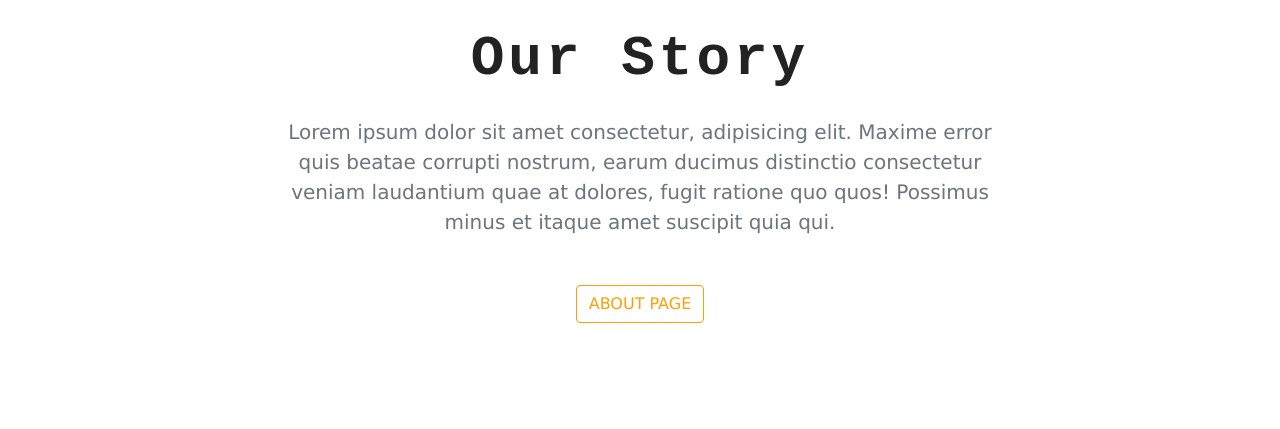
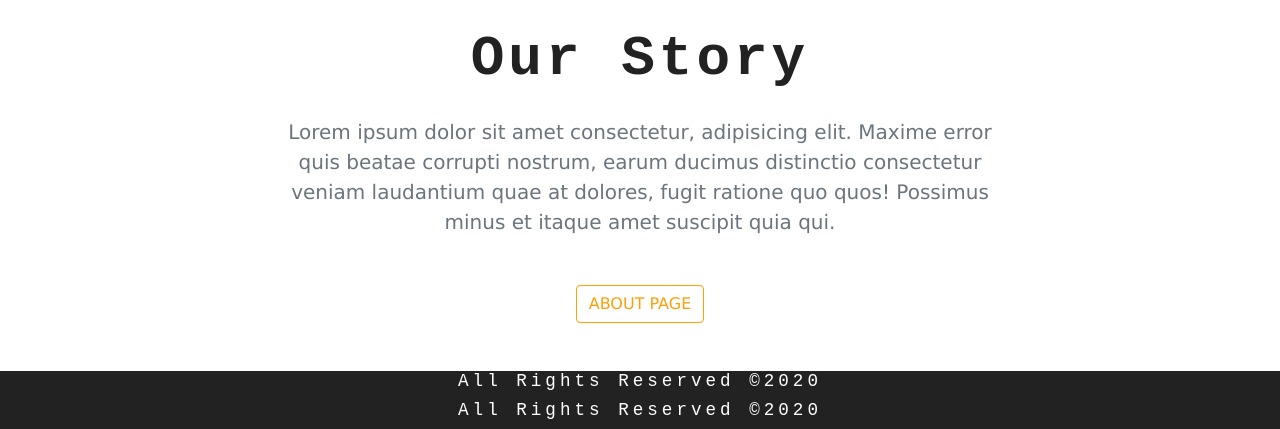
Before and after one commit to Dgiulian/gatsby-coffee-shop, a Gatsby site: page / in a window 1280 px wide. Shown: the part 816-1245 px from the top of the page. Before the commit the page ends 1187 px from the top, so only its background shows below. Built offline with nearby package versions, Linux system fonts and the light colour scheme; Gatsby itself is replaced by a stand-in of ours.

Commit message:
Footer section

```diff
--- /dev/null
+++ b/src/components/Footer.js
@@ -0,0 +1,17 @@
+import React, { Component } from "react"
+
+export default class Footer extends Component {
+  render() {
+    return (
+      <footer className="footer">
+        <div className="container">
+          <div className="row">
+            <div className="col-10 mx-auto col-md-6 text-yellow text-center text-capitalize">
+              <h3>All rights reserved &copy;{new Date().getFullYear().toString() } </h3>
+            </div>
+          </div>
+        </div>
+      </footer>
+    )
+  }
+}
--- a/src/components/layout.css
+++ b/src/components/layout.css
@@ -50,3 +50,11 @@ h6 {
   color: var(--mainDark) !important;
   border-color: var(--mainYellow);
 }
+
+.footer {
+  background-color: var(--mainDark);
+  color: var(--mainWhite);
+}
+.footer h3 {
+  font-size: 1.1rem;
+}
--- a/src/components/layout.js
+++ b/src/components/layout.js
@@ -13,6 +13,7 @@ import Header from "./header"
 import './bootstrap.min.css';
 import "./layout.css"
 import Navbar from './shared/Navbar';
+import Footer from './Footer';
 
 const Layout = ({ children }) => {
   const data = useStaticQuery(graphql`
@@ -29,6 +30,7 @@ const Layout = ({ children }) => {
     <>
         <Navbar />
         <main>{children}</main>
+        <Footer />
     </>
   )
 }
--- a/src/pages/index.js
+++ b/src/pages/index.js
@@ -5,6 +5,7 @@ import SEO from "../components/seo"
 import { graphql } from "gatsby"
 import BackgroundImage from "../components/shared/BackgroundImage"
 import Info from "../components/Home/Info"
+import Footer from '../components/Footer'
 
 const IndexPage = ({ data }) => (
   <Layout>
@@ -15,6 +16,7 @@ const IndexPage = ({ data }) => (
       styleClass="default-background"
     />
     <Info />
+    <Footer />
   </Layout>
 )
 
```
